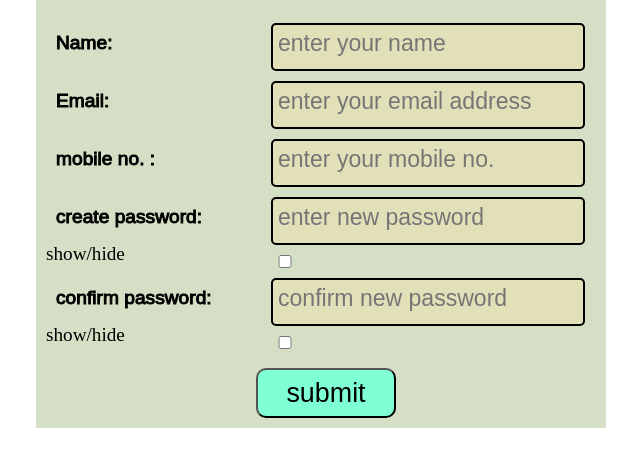
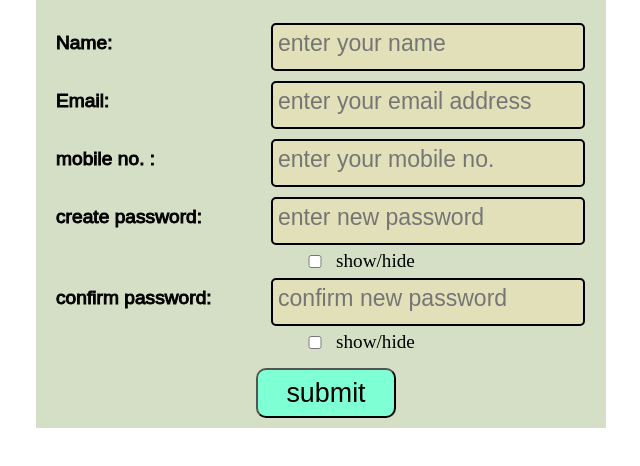
Before and after one commit to keshav0974/form-validation, a plain HTML site: page index.html in a window 1280 px wide. Shown: the whole page, without its empty margins (319-959 px from the left). Drawn offline with Linux system fonts and the light colour scheme.

Commit message:
Update style.css

```diff
--- a/style.css
+++ b/style.css
@@ -39,6 +39,15 @@ button{
     border-radius: 10px;
     background-color: aquamarine;
 }
+#togglePass,#toggleCPass{
+    position: relative;
+    left: 30px;
+}
+p1{
+    position: relative;
+    left: 290px;
+    top: 7px;
+}
 #error{
     background-color: rgb(232, 12, 12);
 }
```
